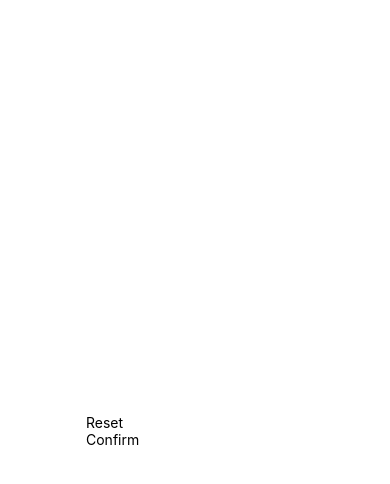
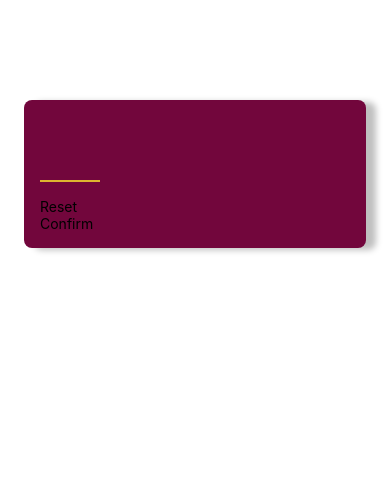
Before and after one commit to rozalinaag/number-guessing-game, a React Native app: screen / in a window 390 px wide. Shown: the top 484 px of the page. Built offline with nearby package versions, Linux system fonts and the light colour scheme.

Commit message:
input styles

```diff
--- a/App.js
+++ b/App.js
@@ -1,5 +1,5 @@
 import { StatusBar } from 'expo-status-bar';
-import { StyleSheet, Text, View } from 'react-native';
+import { StyleSheet, View } from 'react-native';
 import StartGameScreens from './screens/StartGameScreens';
 
 export default function App() {
@@ -13,9 +13,7 @@
 
 const styles = StyleSheet.create({
   container: {
-    flex: 1,
     backgroundColor: '#fff',
-    alignItems: 'center',
-    justifyContent: 'center',
+    height: '100%',
   },
 });
--- a/screens/StartGameScreens.js
+++ b/screens/StartGameScreens.js
@@ -1,12 +1,39 @@
-import { View, TextInput, Text } from 'react-native';
+import { View, TextInput, StyleSheet } from 'react-native';
 import PrimaryButton from '../components/PrimaryButton';
 
 export default function StartGameScreens() {
   return (
-    <View>
-      <TextInput />
+    <View style={styles.inputContainer}>
+      <TextInput style={styles.numberInput} maxLength="2" />
       <PrimaryButton>Reset</PrimaryButton>
       <PrimaryButton>Confirm</PrimaryButton>
     </View>
   );
 }
+
+const styles = StyleSheet.create({
+  inputContainer: {
+    padding: 16,
+    marginTop: 100,
+    marginHorizontal: 24,
+    borderRadius: 8,
+    backgroundColor: '#72063c',
+    elevation: 4 /* for android */,
+    /* for ios */
+    shadowColor: 'black',
+    shadowOffset: { width: 10, height: 2 },
+    shadowRadius: 6,
+    shadowOpacity: 0.25,
+  },
+  numberInput: {
+    height: 50,
+    width: 60,
+    fontSize: 32,
+    borderBottomColor: '#ddb52f',
+    borderBottomWidth: 2,
+    color: '#ddb52f',
+    marginVertical: 16,
+    fontWeight: 'bold',
+    textAlign: 'center',
+  },
+});
```
